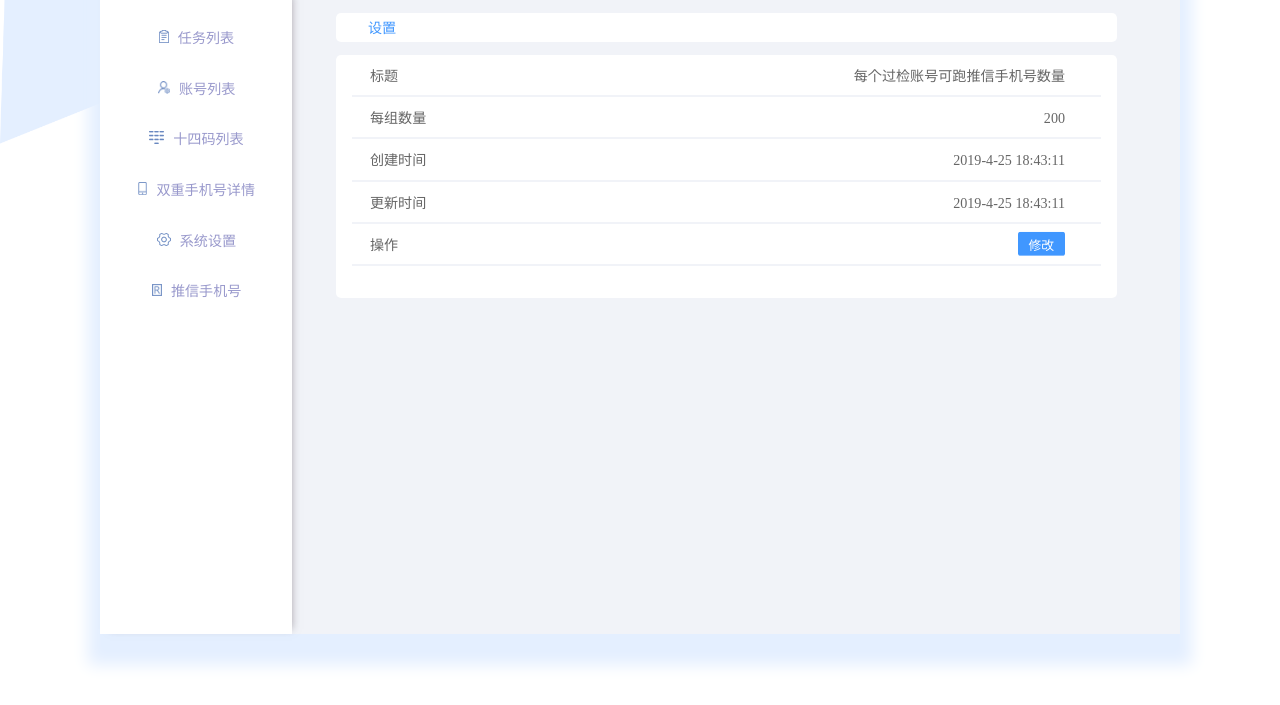
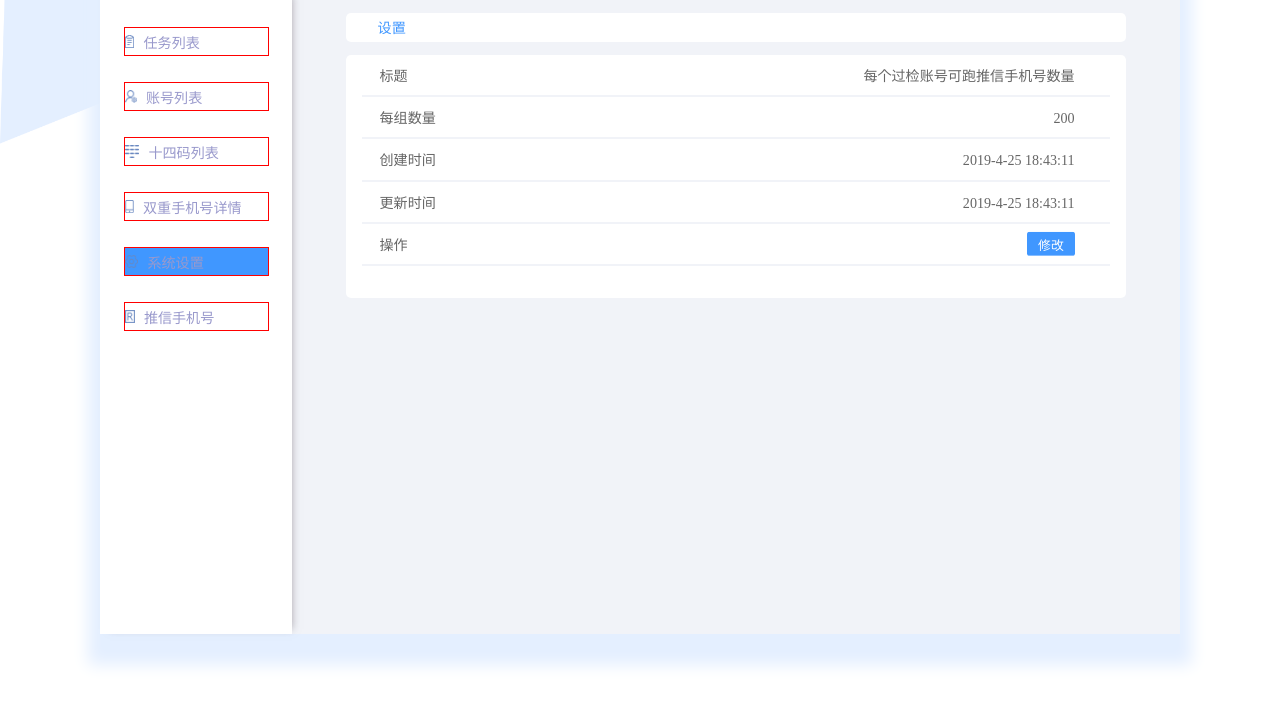
Before and after one commit to daicx/admin-system-demo, a plain HTML site: page systemSet/systemSet.html in a window 1280 px wide. Shown: the part 73-778 px from the top of the page. Drawn offline with Linux system fonts and the light colour scheme; a web font is replaced by a local one.

Commit message:
flex容器加宽高

```diff
--- a/account/account.css
+++ b/account/account.css
@@ -70,6 +70,8 @@ box-shadow: 0px 19px 15px 12px rgba(228,239,255,1);
     cursor: pointer;
 }
 #contentBox{
+    width:84.3rem;
+    height:50.2rem;
     display:flex;
 }
 aside.tabBar{
--- a/doublePhone/doublePhone.css
+++ b/doublePhone/doublePhone.css
@@ -70,10 +70,11 @@ body{
     cursor: pointer;
 }
 #contentBox{
+    width:84.3rem;
+    height:50.2rem;
     display:flex;
 }
 aside.tabBar{
-    flex-shrink:0;
     width:15rem;
     height:50.2rem;
     background:#ffffff;
--- a/fourteen/fourteen.css
+++ b/fourteen/fourteen.css
@@ -70,10 +70,11 @@ body{
     cursor: pointer;
 }
 #contentBox{
+    width:84.3rem;
+    height:50.2rem;
     display:flex;
 }
 aside.tabBar{
-    flex-shrink:0;
     width:15rem;
     height:50.2rem;
     background:#ffffff;
--- a/index/index.css
+++ b/index/index.css
@@ -38,8 +38,8 @@ body{
     margin-top:1.4rem;
     margin-bottom:2rem;
     -webkit-box-shadow: 0px 19px 15px 12px rgba(228,239,255,1);
--moz-box-shadow: 0px 19px 15px 12px rgba(228,239,255,1);
-box-shadow: 0px 19px 15px 12px rgba(228,239,255,1);
+    -moz-box-shadow: 0px 19px 15px 12px rgba(228,239,255,1);
+    box-shadow: 0px 19px 15px 12px rgba(228,239,255,1);
 }
 /*navBar*/
 #navBar{
@@ -71,12 +71,13 @@ box-shadow: 0px 19px 15px 12px rgba(228,239,255,1);
     cursor: pointer;
 }
 #contentBox{
+    width:84.3rem;
+    height:50.2rem;
     display:flex;
 }
 aside.tabBar{
-    flex-shrink:0;
     width:15rem;
-    height:50.2rem;
+    height:50.2rem;;
     background:#ffffff;
     -webkit-box-shadow: 5px 0px 8px -5px rgba(148,140,148,0.75);
     -moz-box-shadow: 5px 0px 8px -5px rgba(148,140,148,0.75);
@@ -111,7 +112,7 @@ aside li .checkedItem{
 /*taskContent*/
 main.taskContent{
     width:69.3rem;
-    height:50.2rem;
+    height:100%;
     background:#f1f3f8;
     overflow: hidden;
 }
--- a/phonePush/phonePush.css
+++ b/phonePush/phonePush.css
@@ -70,10 +70,11 @@ box-shadow: 0px 19px 15px 12px rgba(228,239,255,1);
     cursor: pointer;
 }
 #contentBox{
+    width:84.3rem;
+    height:50.2rem;
     display:flex;
 }
 aside.tabBar{
-    flex-shrink:0;
     width:15rem;
     height:50.2rem;
     background:#ffffff;
--- a/systemSet/systemSet.css
+++ b/systemSet/systemSet.css
@@ -70,10 +70,11 @@ box-shadow: 0px 19px 15px 12px rgba(228,239,255,1);
     cursor: pointer;
 }
 #contentBox{
+    width:84.3rem;
+    height:50.2rem;
     display:flex;
 }
 aside.tabBar{
-    flex-shrink:0;
     width:15rem;
     height:50.2rem;
     background:#ffffff;
@@ -87,9 +88,15 @@ aside.tabBar ul{
 }
 
 aside.tabBar li{
-    margin-bottom:2.4rem;
+    width:11.4rem;
+    height:2.3rem;
+    line-height: 2.3rem;
+border:1px solid red;
+margin-left:auto;
+margin-right:auto;
+    margin-bottom:2rem;
     color: #ced5e3;
-    text-align: center;
+    /* text-align: center; */
     cursor: pointer;
 }
 
@@ -99,13 +106,18 @@ aside li img{
 }
 aside.tabBar li span{
     font-size:1.1rem;
+    font-weight:500;
+}
+aside.tabBar li span.defaultColor{
     color: #9999cc;
-    font-weight:500;
 }
 aside li .checkedItem{
     display: none;
 }
-
+aside li.active{
+    background: #4097ff;
+    color:rgba(255,255,255,1);
+}
 
 /*taskContent*/
 main.content{
@@ -137,6 +149,8 @@ main .contentWrapper{
     background: rgba(255,255,255,1);
     border-radius: 0.4rem;
     padding-left:2.5rem;
+    margin-left:auto;
+    margin-right:auto;
 }
 .setting span{
     font-size:1.1rem;
@@ -152,6 +166,8 @@ main .contentWrapper{
     background: rgba(255,255,255,1);
     border-radius: 0.4rem;
     margin-top:1rem;
+    margin-left:auto;
+    margin-right:auto;
 }
 .settingDetail ul{
     width:58.5rem;
--- a/systemSet/systemSet.html
+++ b/systemSet/systemSet.html
@@ -23,42 +23,42 @@
                         <div>
                             <img class="defaultItem" src="../commonImages/aside/任务图标.png" alt="">
                             <img class="checkedItem" src="../commonImages/aside/任务图标（选中）.png" alt="">
-                            <span>任务列表</span>
+                            <span class="defaultColor">任务列表</span>
                         </div>
                     </li>
                     <li class="account">
                         <div>
                             <img class="defaultItem" src="../commonImages/aside/账号列表图标.png" alt="">
                             <img class="checkedItem" src="../commonImages/aside/账号列表图标（选中）.png" alt="">
-                            <span>账号列表</span>
+                            <span class="defaultColor">账号列表</span>
                         </div>
                     </li>
                     <li class="fourteen">
                         <div>
                             <img class="defaultItem" src="../commonImages/aside/十四码列表.png" alt="">
                             <img class="checkedItem" src="../commonImages/aside/十四码列表图标（选中）.png" alt="">
-                            <span>十四码列表</span>
+                            <span class="defaultColor">十四码列表</span>
                         </div>
                     </li>
                     <li class="doublePhone">
                         <div>
                             <img class="defaultItem" src="../commonImages/aside/双重手机号图标.png" alt="">
                             <img class="checkedItem" src="../commonImages/aside/双重手机号图标（选中）.png" alt="">
-                            <span>双重手机号详情</span>
+                            <span class="defaultColor">双重手机号详情</span>
                         </div>
                     </li>
-                    <li class="systemSet">
+                    <li class="systemSet active">
                         <div>
                             <img class="defaultItem" src="../commonImages/aside/系统设置图标.png" alt="">
                             <img class="checkedItem" src="../commonImages/aside/系统设置图标（选中）.png" alt="">
-                            <span>系统设置</span>
+                            <span class="defaultColor">系统设置</span>
                         </div>
                     </li>
                     <li class="phonePush">
                         <div>
                             <img class="defaultItem" src="../commonImages/aside/推信手机号图标.png" alt="">
                             <img class="checkedItem" src="../commonImages/aside/推信手机号图标（选中）.png" alt="">
-                            <span>推信手机号</span>
+                            <span class="defaultColor">推信手机号</span>
                         </div>
                     </li>
                 </ul>
```
Also changed, not shown: account/account.html (+1 -1 lines).
